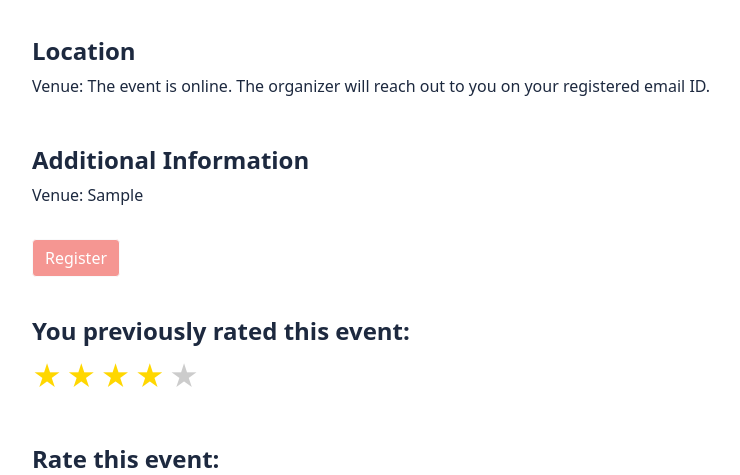
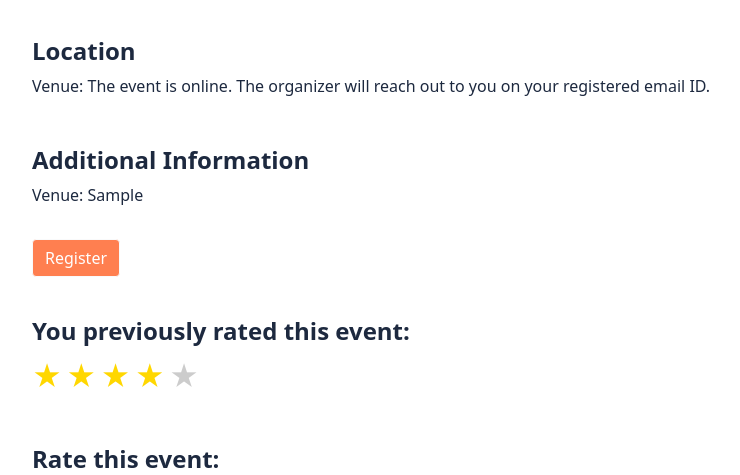
Before and after one commit to ECE444-2023Fall/UofT-EventHub, a Flask app: page /events/1 in a window 1280 px wide, with the pointer over the restyled element. Shown: the part 1373-1848 px from the top of the page, without its empty margins (70-810 px from the left). Run offline with Flask 3, Linux system fonts and the light colour scheme; a user stored in the database is signed in; tables that the repository leaves empty hold one stand-in row (values such as "Sample post"); parts of the project's set-up code (start-up, migrations or seed data) failed here and were passed over; some libraries are stand-ins or nearby versions; some web fonts are replaced.

Commit message:
Updated the hover colour of the filter buttons to match theme

```diff
--- a/app/static/style.css
+++ b/app/static/style.css
@@ -284,7 +284,7 @@ button .fa-solid{
 }
 
 .btn-light:hover{
-  background-color: #f59692;
+  background-color: #FF7F50;
   color: white;
 }
 
```
